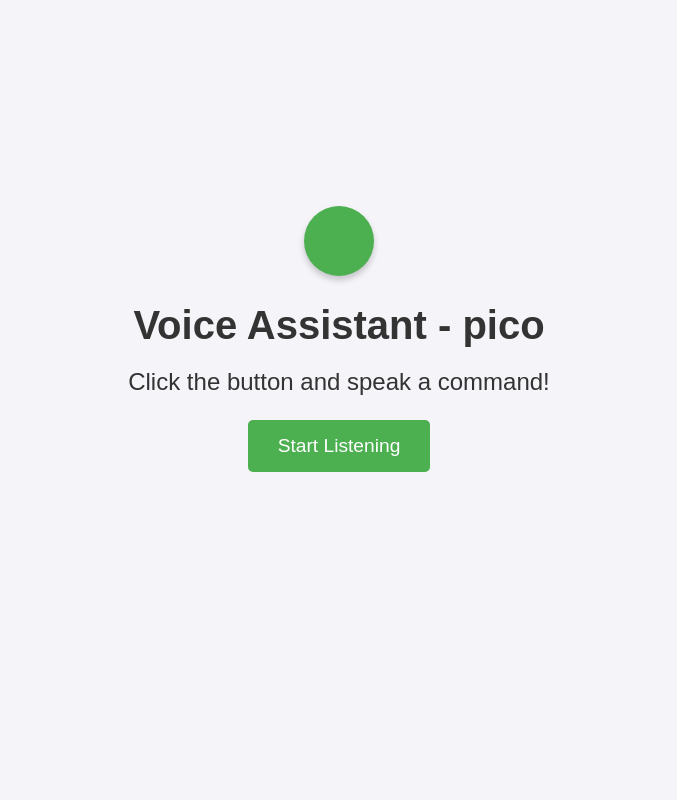
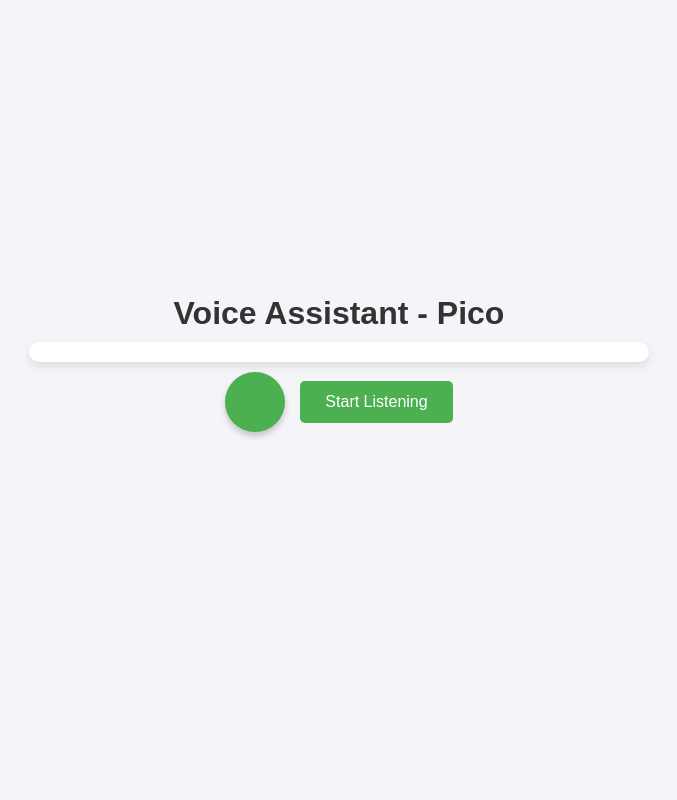
Before and after one commit to azizaslam36/Pico-Assistance, a Flask app: page / in a window 1280 px wide. Shown: the whole page, without its empty margins (301-978 px from the left). Run offline with Flask 3, Linux system fonts and the light colour scheme.

Commit message:
update on 005/12/2025

```diff
--- a/app.py
+++ b/app.py
@@ -1,14 +1,20 @@
-from tokenize import Ignore
 from flask import Flask, render_template, request, jsonify
 import os
 import webbrowser
 import requests
-import wikipedia
-from wikipedia.exceptions import DisambiguationError, PageError
 from flask_cors import CORS
 
 app = Flask(__name__)
 CORS(app)
+
+# --- GOOGLE CUSTOM SEARCH CONFIG ---
+GOOGLE_API_KEY = "AIzaSyBFdz94jaAq9sDSzmSv5_u9h37yrYjJ_a8"
+GOOGLE_CSE_ID = "45e91f456e2d84afe"
+GOOGLE_QUERY_COUNT = 0
+GOOGLE_QUERY_LIMIT = 50  # limit Google queries per day
+
+# --- Follow-up context memory ---
+last_topic = None
 
 @app.route('/')
 def index():
@@ -16,86 +22,138 @@ def index():
 
 @app.route('/command', methods=['POST'])
 def process_command():
+    global last_topic
     data = request.json
-    query = data.get("query", "").lower()
+    query = data.get("query", "").strip()
 
     if not query:
         return jsonify({"response": "I didn't catch that. Please try again."})
 
-    # Self-introduction
-    elif "who are you" in query or "tell me about yourself" in query:
-        return jsonify({"response": "I am Pico, a virtual assistant created by Aziz, Lalit, and Raghav using HTML, CSS, JavaScript, and Python. I can perform various tasks for you."})
+    query_lower = query.lower()
 
-    # Open Websites
-    elif "open youtube" in query:
+    # --- Self-introduction ---
+    if "pico who are you" in query_lower or "tell me about yourself" in query_lower or "who are you" in query_lower:
+        return jsonify({"response": "I am Pico, a virtual assistant created by Mohd Aziz Aslam, Lalit, and Raghav using HTML, CSS, JavaScript, and Python. I can perform various tasks for you."})
+
+    # --- Open Websites ---
+    elif "pico open youtube" in query_lower:
         webbrowser.open("https://www.youtube.com")
         return jsonify({"response": "Opening YouTube."})
-
-    elif "open google" in query:
+    elif "pico open google" in query_lower:
         webbrowser.open("https://www.google.com")
         return jsonify({"response": "Opening Google."})
 
-    # Open Local Applications
-    elif "open notepad" in query:
+    # --- Open Local Applications ---
+    elif "pico open notepad" in query_lower:
         os.system("notepad.exe")
         return jsonify({"response": "Opening Notepad."})
-
-    elif "open vs code" in query:
+    elif "pico open vs code" in query_lower:
         os.system("code")
         return jsonify({"response": "Opening VS Code."})
 
-    # Weather Info
-    elif "weather in" in query:
-        city = query.replace("weather in", "").strip()
-        api_key = "YOUR_OPENWEATHERMAP_API_KEY"  # Replace with your actual API key
+    # --- Weather Info ---
+    elif "pico weather in" in query_lower:
+        city = query_lower.replace("weather in", "").strip()
+        api_key = "YOUR_OPENWEATHERMAP_API_KEY"
         url = f"http://api.openweathermap.org/data/2.5/weather?q={city}&appid={api_key}&units=metric"
         try:
-            response = requests.get(url)
-            data = response.json()
-            if data["cod"] == 200:
-                temperature = data["main"]["temp"]
-                humidity = data["main"]["humidity"]
-                wind_speed = data["wind"]["speed"]
-                weather_info = f"Temperature: {temperature}°C, Humidity: {humidity}%, Wind Speed: {wind_speed} m/s"
+            response = requests.get(url).json()
+            if response.get("cod") == 200:
+                temp = response["main"]["temp"]
+                hum = response["main"]["humidity"]
+                wind = response["wind"]["speed"]
+                weather_info = f"Temperature: {temp}°C, Humidity: {hum}%, Wind Speed: {wind} m/s"
                 return jsonify({"response": weather_info})
             else:
                 return jsonify({"response": "Sorry, I couldn't fetch the weather for that location."})
         except Exception as e:
             return jsonify({"response": f"An error occurred: {e}"})
 
-    # Wikipedia Search with Image
-    elif any(x in query for x in ["wikipedia", "search wikipedia for", "who is", "what is", "where is", "how", "tell me"]):
-        prefixes = ["search wikipedia for", "who is", "what is", "where is", "how", "tell me", "wikipedia"]
-        for prefix in prefixes:
-            if query.startswith(prefix):
-                query = query.replace(prefix, "").strip()
+    # --- News ---
+    elif "news" in query_lower:
+        return jsonify({"response": get_current_news()})
 
-        try:
-            page = wikipedia.page(query)
-            summary = page.summary[:500]
-            image_url = page.images[0] if page.images else None
-            return jsonify({
-                "response": summary,
-                "image": image_url
-            })
-        except DisambiguationError:
-            return jsonify({"response": "There are multiple results. Please be more specific.", "image": None})
-        except PageError:
-            return jsonify({"response": "Sorry, I couldn't find any info on that topic.", "image": None})
-        except Exception:
-            return jsonify({"response": "An error occurred while searching Wikipedia.", "image": None})
-
-    # News Headlines
-    elif "news" in query:
-        return jsonify(get_current_news())
-
-    # Exit
-    elif "exit" in query:
+    # --- Exit ---
+    elif "exit" in query_lower:
         return jsonify({"response": "Bye Bye, have a nice day!"})
 
-    return jsonify({"response": "I didn't understand that command."})
+    # --- Google Custom Search + fallback ---
+    else:
+        # Follow-up context replacement
+        if query_lower in ["he", "she", "it", "they", "who is he", "who is she"]:
+            if last_topic:
+                query = last_topic
+            else:
+                return jsonify({"response": "Could you clarify who you are asking about?"})
 
-# News API Function
+        # Try Google Image Search first
+        snippet, image_url = google_cse_search(query)
+        if snippet:
+            last_topic = query
+            return jsonify({"response": snippet, "image": image_url, "fromGoogle": True})
+
+        # DuckDuckGo fallback
+        duck_result = duckduckgo_search(query)
+        if duck_result:
+            last_topic = query
+            return jsonify({"response": duck_result})
+
+        # Wikipedia fallback
+        wiki_result = wikipedia_summary(query)
+        if wiki_result:
+            last_topic = query
+            return jsonify({"response": wiki_result})
+
+        return jsonify({"response": "Sorry, I couldn't find any information on that."})
+
+
+# --- GOOGLE CUSTOM SEARCH FUNCTION ---
+def google_cse_search(query):
+    global GOOGLE_QUERY_COUNT
+    if GOOGLE_QUERY_COUNT >= GOOGLE_QUERY_LIMIT:
+        return None, None  # limit reached
+
+    url = f"https://www.googleapis.com/customsearch/v1?key={GOOGLE_API_KEY}&cx={GOOGLE_CSE_ID}&q={query}&searchType=image"
+    try:
+        response = requests.get(url).json()
+        GOOGLE_QUERY_COUNT += 1
+
+        if "items" in response:
+            snippet = response["items"][0].get("title")  # Text to read
+            image_url = response["items"][0].get("link") # Image URL
+            return snippet, image_url
+
+        return None, None
+    except Exception as e:
+        print("Google search error:", e)
+        return None, None
+
+
+# --- DUCKDUCKGO INSTANT ANSWER FUNCTION ---
+def duckduckgo_search(query):
+    try:
+        url = f"https://api.duckduckgo.com/?q={query}&format=json&no_html=1&skip_disambig=1"
+        response = requests.get(url).json()
+        abstract = response.get("AbstractText")
+        if abstract:
+            return abstract
+        return None
+    except:
+        return None
+
+# --- WIKIPEDIA REST API FUNCTION ---
+def wikipedia_summary(topic):
+    try:
+        url = f"https://en.wikipedia.org/api/rest_v1/page/summary/{topic.replace(' ', '_')}"
+        response = requests.get(url).json()
+        summary = response.get("extract")
+        if summary:
+            return summary
+        return None
+    except:
+        return None
+
+# --- NEWS FUNCTION ---
 def get_current_news():
     api_key = "pub_6a031bc4533a4deb9b286fca85a3d354"
     url = f"https://newsdata.io/api/1/latest?country=in&apikey={api_key}"
@@ -103,13 +161,12 @@ def get_current_news():
         response = requests.get(url).json()
         articles = response.get("results", [])[:3]
         if not articles:
-            return {"text": "No news found.", "image": None}
+            return "No news found."
+        news_text = "\n\n".join([f"{i+1}. {a.get('title','No title')}" for i, a in enumerate(articles)])
+        return "Here are the top news headlines:\n\n" + news_text
+    except Exception as e:
+        return f"Sorry, I could not fetch the news. ({str(e)})"
 
-        news_text = "\n\n".join([f"{i+1}. {a.get('title','No title')}" for i, a in enumerate(articles)])
-        return {"text": "Here are the top news headlines:\n\n" + news_text, "image": None}
-
-    except Exception as e:
-        return {"text": f"Sorry, I could not fetch the news. ({str(e)})", "image": None}
 
 if __name__ == "__main__":
     app.run(debug=True)
--- a/static/script.js
+++ b/static/script.js
@@ -1,89 +1,93 @@
 let isListening = false;
 let voices = [];
-let isSpeaking = false;  // Prevent conflicts between speaking & listening
+let isSpeaking = false;
+let speakingAnimation = false;
 
-// Get elements
+
 const micButton = document.getElementById("mic-button");
 const actionButton = document.getElementById("action-button");
-const responseText = document.getElementById("response");
+const chatWindow = document.getElementById("chat-window");
 const canvas = document.getElementById("waveformCanvas");
 const ctx = canvas.getContext("2d");
 
-// Initialize Speech Recognition API
+// Speech Recognition setup
 const recognition = new (window.SpeechRecognition || window.webkitSpeechRecognition)();
 recognition.continuous = false;
 recognition.interimResults = false;
 recognition.lang = "en-US";
 
-// Check for browser support
-if (!SpeechRecognition) {
-    alert("Speech Recognition is not supported in this browser. Please use Chrome.");
-}
-
-// ✅ Load voices properly and retry if empty
+// Load voices
 function loadVoices() {
     voices = window.speechSynthesis.getVoices();
-    if (voices.length === 0) {
-        setTimeout(loadVoices, 500);  // Retry if voices are not available yet
-    }
+    if (voices.length === 0) setTimeout(loadVoices, 500);
 }
 window.speechSynthesis.onvoiceschanged = loadVoices;
-loadVoices(); // Initial load
+loadVoices();
 
-// ✅ Function to make Pico speak
+// Speak function
 function speak(text, callback = null) {
-    if (voices.length === 0) {
-        setTimeout(() => speak(text, callback), 500);
-        return;
-    }
+    if (voices.length === 0) { setTimeout(() => speak(text, callback), 500); return; }
 
     let speech = new SpeechSynthesisUtterance(text);
-    let femaleVoice = voices.find(voice => voice.name.toLowerCase().includes("female")) || voices[0];
+    let femaleVoice = voices.find(v => v.name.toLowerCase().includes("female")) || voices[0];
+    speech.voice = femaleVoice;
 
-    speech.voice = femaleVoice;
     isSpeaking = true;
+    speakingAnimation = true;  // Start speaking waveform animation
 
     speech.onend = () => {
         isSpeaking = false;
+        speakingAnimation = false; // Stop animation when done
         if (callback) callback();
     };
 
     window.speechSynthesis.speak(speech);
 }
 
-// ✅ Start listening after Pico finishes speaking
+
+// Chat message function
+function addMessage(text, sender, imageUrl = null) {
+    const message = document.createElement("div");
+    message.classList.add("message", sender);
+    const bubble = document.createElement("div");
+    bubble.classList.add("bubble");
+    bubble.innerText = text;
+    message.appendChild(bubble);
+    if (imageUrl) {
+        const img = document.createElement("img");
+        img.src = imageUrl;
+        message.appendChild(img);
+    }
+    chatWindow.appendChild(message);
+    chatWindow.scrollTop = chatWindow.scrollHeight;
+}
+
+// Start listening
 function startListening() {
     actionButton.disabled = true;
-    responseText.innerText = "Hi, pico Here. How can I help you?";
-
-    speak("Hi, pico Here. How can I help you?", () => {
-        responseText.innerText = "Listening...";
+    addMessage("Hi, Pico here. How can I help you?", "pico");
+    speak("Hi, Pico here. How can I help you?", () => {
         recognition.start();
         isListening = true;
         actionButton.innerText = "Stop Listening";
         actionButton.disabled = false;
-        micButton.classList.add("active"); // Mic animation starts
+        micButton.classList.add("active");
     });
 }
 
-// ✅ Handle Start/Stop Listening Button
+// Action button click
 actionButton.addEventListener("click", () => {
     window.speechSynthesis.resume();
-
-    if (isSpeaking) return; // Prevent listening while speaking
-
+    if (isSpeaking) return;
     if (isListening) {
         recognition.stop();
-        responseText.innerText = "Stopped Listening.";
+        isListening = false;
         actionButton.innerText = "Start Listening";
-        isListening = false;
-        micButton.classList.remove("active"); // Mic animation stops
-    } else {
-        startListening();
-    }
+        micButton.classList.remove("active");
+    } else startListening();
 });
 
-// ✅ Handle microphone button (direct listening)
+// Mic button click
 micButton.addEventListener("click", () => {
     if (micButton.classList.contains("active")) {
         recognition.stop();
@@ -94,178 +98,100 @@ micButton.addEventListener("click", () => {
     }
 });
 
-// ✅ Handle Voice Input
+// Handle voice input
 recognition.onresult = (event) => {
-    const command = event.results[0][0].transcript.toLowerCase();
-    responseText.innerText = `You said: ${command}`;
+    const command = event.results[0][0].transcript;
+    addMessage(command, "user");
     sendCommand(command);
 };
 
-// ✅ Stop mic animation when listening stops
-recognition.onend = () => {
-    isListening = false;
-    micButton.classList.remove("active");
-};
+recognition.onend = () => { isListening = false; micButton.classList.remove("active"); };
 
-// ✅ Send command to Flask
+// Send command to Flask
 function sendCommand(command) {
     fetch("/command", {
         method: "POST",
         headers: { "Content-Type": "application/json" },
         body: JSON.stringify({ query: command })
     })
-    .then(response => response.json())
+    .then(res => res.json())
     .then(data => {
-        responseText.innerText = data.response;
-
-        // Check if Pico should exit
-        const lowerResp = data.response.toLowerCase();
-        if (lowerResp.includes("bye") || lowerResp.includes("exit")) {
+        addMessage(data.response, "pico", data.image);
         speak(data.response, () => {
-                shutdownAssistant();  // Call shutdown function
-            });
-        } else {
-            speak(data.response, () => {
-                recognition.start();          // Restart listening
-                responseText.innerText = "Listening...";
+            recognition.start();
             isListening = true;
             actionButton.innerText = "Stop Listening";
             micButton.classList.add("active");
         });
-
-            if (data.redirect) {
-                window.open(data.redirect, "_blank");
-            }
-        }
     })
-    .catch(error => {
-        console.error("Error:", error);
-        responseText.innerText = "Sorry, something went wrong.";
+    .catch(err => {
+        addMessage("Sorry, something went wrong.", "pico");
         speak("Sorry, something went wrong.");
+        console.error(err);
     });
 }
 
+// Canvas waveform
+canvas.width = canvas.offsetWidth;
+canvas.height = canvas.offsetHeight;
 
-// Resize canvas to fit
-canvas.width = window.innerWidth;
-canvas.height = 100;
-
-// Get user microphone input
 navigator.mediaDevices.getUserMedia({ audio: true }).then(stream => {
-    const audioContext = new AudioContext();
-    const analyser = audioContext.createAnalyser();
-    const source = audioContext.createMediaStreamSource(stream);
-
+    const audioCtx = new AudioContext();
+    const analyser = audioCtx.createAnalyser();
+    const source = audioCtx.createMediaStreamSource(stream);
     source.connect(analyser);
     analyser.fftSize = 256;
-
     const bufferLength = analyser.frequencyBinCount;
     const dataArray = new Uint8Array(bufferLength);
 
     function drawWaveform() {
     requestAnimationFrame(drawWaveform);
+    ctx.clearRect(0, 0, canvas.width, canvas.height);
+
+    // Speaking Animation (smooth glowing wave)
+    if (speakingAnimation) {
+        let time = Date.now() / 300;
+        ctx.beginPath();
+
+        for (let x = 0; x < canvas.width; x++) {
+            let y = canvas.height / 2 + Math.sin(x * 0.02 + time) * 20;
+            ctx.lineTo(x, y);
+        }
+
+        let gradient = ctx.createLinearGradient(0,0,canvas.width,0);
+        gradient.addColorStop(0,"#FF5252");
+        gradient.addColorStop(0.5,"#FF8A80");
+        gradient.addColorStop(1,"#FF5252");
+
+        ctx.strokeStyle = gradient;
+        ctx.lineWidth = 4;
+        ctx.stroke();
+        return;
+    }
+
+    // Listening Animation (microphone input)
     analyser.getByteTimeDomainData(dataArray);
-
-        ctx.clearRect(0, 0, canvas.width, canvas.height);
     ctx.beginPath();
-        ctx.strokeStyle = "lime";
-        ctx.lineWidth = 2;
 
     let sliceWidth = canvas.width / bufferLength;
     let x = 0;
-
     for (let i = 0; i < bufferLength; i++) {
         let v = dataArray[i] / 128.0;
         let y = v * canvas.height / 2;
-
-            if (i === 0) {
-                ctx.moveTo(x, y);
-            } else {
-                ctx.lineTo(x, y);
-            }
+        if (i === 0) ctx.moveTo(x, y);
+        else ctx.lineTo(x, y);
         x += sliceWidth;
     }
 
+    let gradient = ctx.createLinearGradient(0,0,canvas.width,0);
+    gradient.addColorStop(0,"#4CAF50");
+    gradient.addColorStop(0.5,"#8BC34A");
+    gradient.addColorStop(1,"#CDDC39");
+
+    ctx.strokeStyle = gradient;
+    ctx.lineWidth = 3;
     ctx.stroke();
 }
 
     drawWaveform();
 });
-
-function shutdownAssistant() {
-    isListening = false;
-    recognition.stop();
-    micButton.classList.remove("active");
-    actionButton.disabled = true;
-    micButton.disabled = true;
-
-    responseText.innerText = "Pico is now offline. Have a great day!";
-
-    // Optional: Show a full-screen goodbye overlay
-    const goodbyeDiv = document.createElement("div");
-    goodbyeDiv.innerText = "👋 Pico is now offline. Bye!";
-    goodbyeDiv.style.cssText = `
-    position: fixed;
-    top: 0; left: 0; right: 0; bottom: 0;
-    background: #111;
-    color: white;
-    font-size: 2rem;
-    display: flex;
-    justify-content: center;
-    align-items: center;
-    z-index: 9999;`;
-    document.body.appendChild(goodbyeDiv);
-}
-
-const outputDiv = document.getElementById("output");
-
-function handleResponse(data) {
-    outputDiv.innerHTML = `<p>${data.text}</p>`;
-
-    if (data.image) {
-        const img = document.createElement("img");
-        img.src = data.image;
-        img.alt = "Wikipedia image";
-        img.style.maxWidth = "300px";
-        img.style.marginTop = "10px";
-        outputDiv.appendChild(img);
-    }
-
-    speak(data.text);
-}
-
-function sendQuery(query) {
-    fetch('http://127.0.0.1:5000/search', {
-        method: 'POST',
-        headers: { 'Content-Type': 'application/json' },
-        body: JSON.stringify({ query })
-    })
-    .then(res => res.json())
-    .then(data => handleResponse(data))
-    .catch(err => {
-        outputDiv.innerHTML = "<p>Sorry, something went wrong.</p>";
-        console.error(err);
-    });
-}
-
-document.getElementById("micBtn").addEventListener("click", () => {
-    recognition.lang = "en-IN";
-    recognition.start();
-
-    recognition.onresult = function(event) {
-        const transcript = event.results[0][0].transcript;
-        sendQuery(transcript);
-    };
-
-    recognition.onerror = function(event) {
-        outputDiv.innerHTML = "<p>Speech recognition error</p>";
-    };
-});
-
-document.getElementById("queryForm").addEventListener("submit", function(event) {
-    event.preventDefault();
-    const query = document.getElementById("queryInput").value;
-    if (query.trim()) {
-        sendQuery(query);
-    }
-});
--- a/static/style.css
+++ b/static/style.css
@@ -1,33 +1,96 @@
 /* General styles */
 body {
     font-family: Arial, sans-serif;
+    margin: 0;
+    padding: 0;
+    background-color: #f4f4f9;
     display: flex;
-    flex-direction: column;
     justify-content: center;
     align-items: center;
     height: 100vh;
-    margin: 0;
-    background-color: #f4f4f9;
-    text-align: center;
 }
 
-/* Make container full-width */
-.container {
+.chat-container {
     width: 100%;
+    max-width: 600px;
+    display: flex;
+    flex-direction: column;
+    align-items: center;
 }
 
 h1 {
-    font-size: 2.5rem;
     color: #333;
-    margin-bottom: 20px;
+    margin-bottom: 10px;
+}
+
+/* Chat window */
+#chat-window {
+    width: 100%;
+    max-height: 400px;
+    overflow-y: auto;
+    padding: 10px;
+    background: #fff;
+    border-radius: 10px;
+    box-shadow: 0px 4px 10px rgba(0,0,0,0.1);
+    margin-bottom: 10px;
+}
+
+.message {
+    display: flex;
+    margin: 10px 0;
+}
+
+.message.user {
+    justify-content: flex-end;
+}
+
+.message.pico {
+    justify-content: flex-start;
+}
+
+.message .bubble {
+    max-width: 70%;
+    padding: 10px 15px;
+    border-radius: 20px;
+    font-size: 1rem;
+    line-height: 1.4;
+    position: relative;
+    word-wrap: break-word;
+}
+
+.message.user .bubble {
+    background-color: #4CAF50;
+    color: white;
+    border-bottom-right-radius: 0;
+}
+
+.message.pico .bubble {
+    background-color: #eee;
+    color: #333;
+    border-bottom-left-radius: 0;
+}
+
+/* Image inside chat */
+.message img {
+    max-width: 200px;
+    border-radius: 10px;
+    margin-top: 5px;
+}
+
+/* Controls */
+.controls {
+    width: 100%;
+    display: flex;
+    justify-content: center;
+    align-items: center;
+    gap: 15px;
+    margin-bottom: 10px;
 }
 
 button {
-    padding: 15px 30px;
-    font-size: 1.2rem;
+    padding: 12px 25px;
+    font-size: 1rem;
     cursor: pointer;
-    background-color: #4CAF50;
-    color: white;
     border: none;
     border-radius: 5px;
     transition: all 0.3s ease;
@@ -39,72 +102,63 @@ button:disabled {
 }
 
 button:hover {
-    background-color: #45a049;
+    opacity: 0.9;
 }
 
-#response {
-    margin-top: 20px;
-    font-size: 1.5rem;
-    color: #333;
-    white-space: pre-line; /* Allow line breaks for subtitles */
+#action-button {
+    background-color: #4CAF50;
+    color: white;
 }
 
-
-/* circle */
-
+/* Mic button circle with pulse effect */
 #mic-button {
-    width: 70px;
-    height: 70px;
+    width: 60px;
+    height: 60px;
     border-radius: 50%;
     background-color: #4CAF50;
-    border: none;
     position: relative;
     cursor: pointer;
-    box-shadow: 0px 4px 6px rgba(0, 0, 0, 0.2);
-    transition: background-color 0.3s ease;
+    box-shadow: 0px 4px 6px rgba(0,0,0,0.2);
+    border: none;
 }
 
-#mic-button.active{
-     background-color: #ff5252; /*  change color when active */
+#mic-button.active {
+    background-color: #ff5252;
 }
 
 #mic-button::before {
     content: '';
     position: absolute;
-    top: 0;
-    left: 0;
-    right: 0;
-    bottom: 0;
-    background: rgba(255, 82, 82, 0.5);
+    top: -10px;
+    left: -10px;
+    right: -10px;
+    bottom: -10px;
     border-radius: 50%;
+    background: rgba(255,82,82,0.3);
     animation: pulse 1.5s infinite;
     display: none;
-}
-
-@keyframes pulse {
-    0% {
-        transform: scale(0.9);
-        opacity: 1;
-    }
-    100% {
-        transform: scale(1.5);
-        opacity: 0;
-    }
 }
 
 #mic-button.active::before {
     display: block;
 }
 
+@keyframes pulse {
+    0% { transform: scale(0.9); opacity: 1; }
+    100% { transform: scale(1.5); opacity: 0; }
+}
+
+/* Canvas waveform */
 canvas {
     width: 100%;
-    height: 100px;
+    height: 80px;
     background: #f4f4f9;
+    border-radius: 10px;
+    margin-top: 5px;
 }
 
-/* Responsive styles */
-@media (max-width: 768px) {
-    h1 { font-size: 2rem; }
-    button { padding: 12px 25px; font-size: 1rem; }
-    #response { font-size: 1rem; }
+/* Responsive */
+@media (max-width: 500px) {
+    .message .bubble { max-width: 80%; }
+    button { padding: 10px 20px; font-size: 0.9rem; }
 }
--- a/templates/index.html
+++ b/templates/index.html
@@ -3,20 +3,22 @@
 <head>
     <meta charset="UTF-8">
     <meta name="viewport" content="width=device-width, initial-scale=1.0">
-    <title>Voice Assistant - Aly</title>
-    <link rel="stylesheet" href="style.css">
+    <title>Voice Assistant - Pico</title>
     <link rel="stylesheet" href="{{ url_for('static', filename='style.css') }}">
 </head>
 <body>
-    <div class="container">
-        <button id="mic-button"></button>
-        <h1>Voice Assistant - pico</h1>
-        <p id="response">Click the button and speak a command!</p>
-        <button id="action-button" onclick="handleButtonClick()">Start Listening</button><br><br>
+    <div class="chat-container">
+        <h1>Voice Assistant - Pico</h1>
+        <div id="chat-window">
+            <!-- Chat messages will appear here -->
+        </div>
+        <div class="controls">
+            <button id="mic-button"></button>
+            <button id="action-button">Start Listening</button>
+        </div>
         <canvas id="waveformCanvas"></canvas>
     </div>
 
     <script src="{{ url_for('static', filename='script.js') }}"></script>
-    <script src="/static/script.js"></script>
 </body>
 </html>
```
Lines whose indentation alone changed are shown as unchanged.
